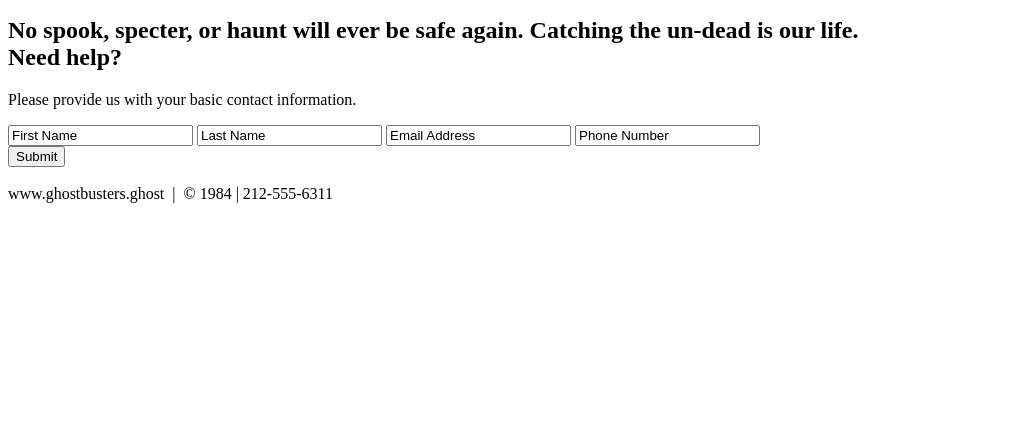
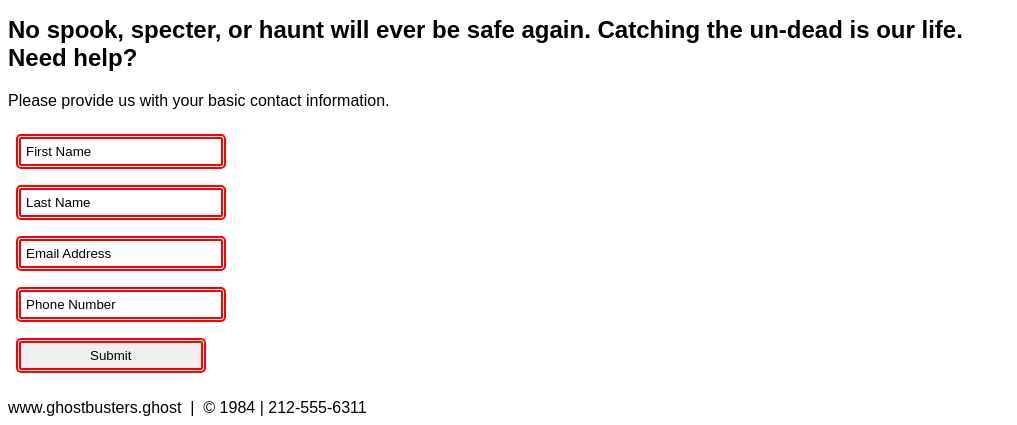
Before and after one commit to ashleyshubin/HTML-and-CSS-Projects, a plain HTML site: page One-Page Website/one_page_website.html in a window 1280 px wide. Shown: the part 1824-2249 px from the top of the page, without its empty margins (0-1017 px from the left). Before the commit the page ends 2035 px from the top, so only its background shows below. Drawn offline with Linux system fonts and the light colour scheme.

Commit message:
CSS Submission Assignment
One-Page Website

```diff
--- /dev/null
+++ b/One-Page Website/css/one_page_website.css
@@ -0,0 +1,13 @@
+body {
+    font-family: Arial, Helvetica, sans-serif;
+    font-size: 16px;
+}
+
+input {
+    width: 15%;
+    padding: 5px 5px;
+    margin: 8px;
+    border: thick double;
+    border-radius: 5px;
+    border-color: red;
+}
--- a/One-Page Website/one_page_website.html
+++ b/One-Page Website/one_page_website.html
@@ -3,6 +3,8 @@
     <head>
         <title>Ghostbusters</title>
         <meta charset="utf-8">
+        <link rel="stylesheet" href="./css/one_page_website.css">
+
     </head>
     <body>
         <!-- NAV -->
@@ -77,12 +79,12 @@
                         <p>
                             Please provide us with your basic contact information.
                         </p>
-                        <div>
+                        <div class="form-rsvp">
                             <form action="" method="post">
-                                <input class="contact" type="text" value="First Name">
-                                <input class="contact" type="text" value="Last Name">
-                                <input class="contact" type="text" value="Email Address">
-                                <input class="contact" type="text" value="Phone Number">
+                                <input class="contact" type="text" value="First Name"><br>
+                                <input class="contact" type="text" value="Last Name"><br>
+                                <input class="contact" type="text" value="Email Address"><br>
+                                <input class="contact" type="text" value="Phone Number"><br>
                                 <div>
                                     <input type="submit" value="Submit">
                                 </div>
@@ -95,7 +97,7 @@
         <!-- END RSVP -->
 
         <!-- FOOTER -->
-        <div>
+        <div id="footer">
             <br>
             www.ghostbusters.ghost &nbsp;|&nbsp; &copy; 1984 | 212-555-6311
         </div>
```
